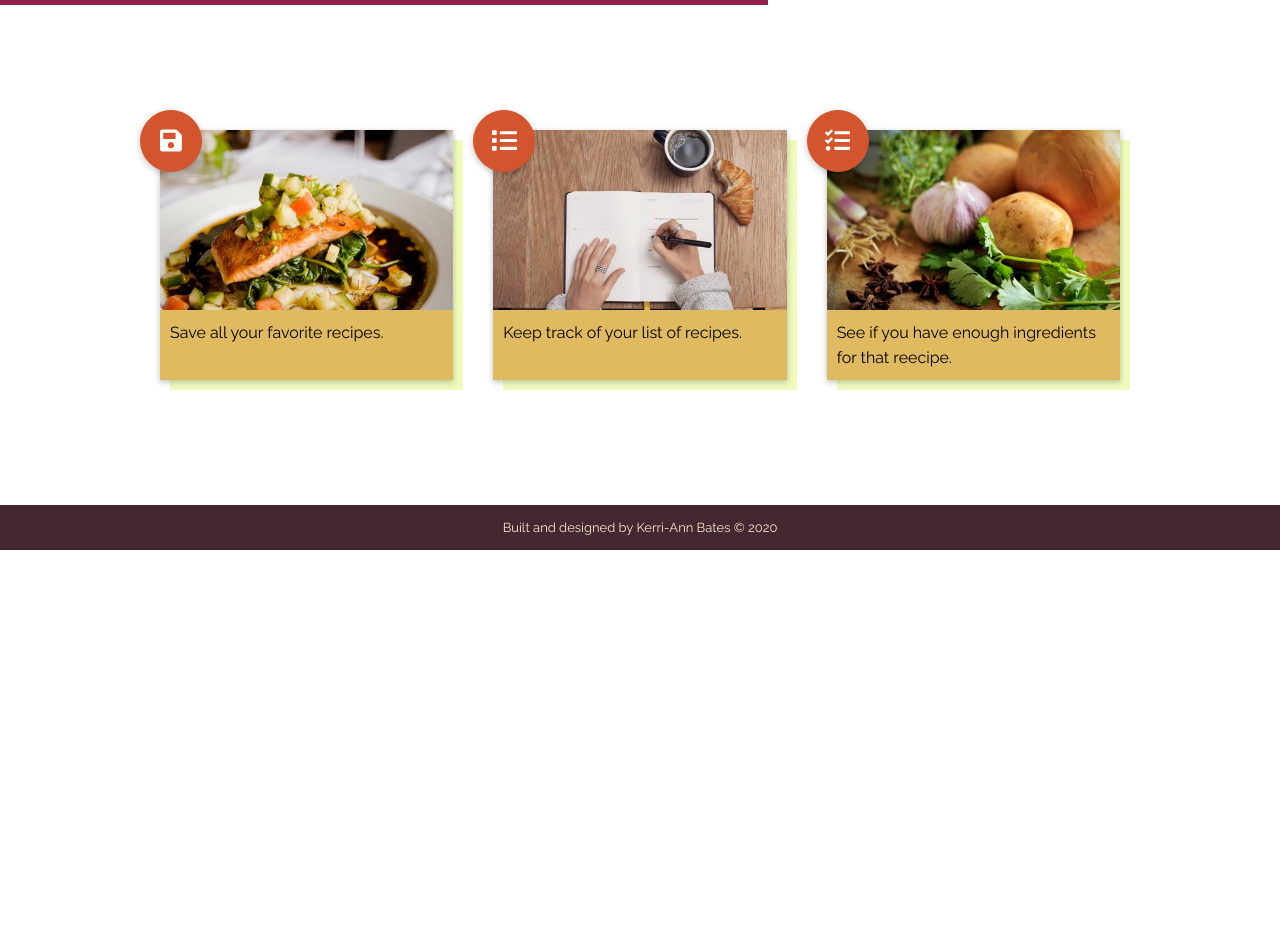
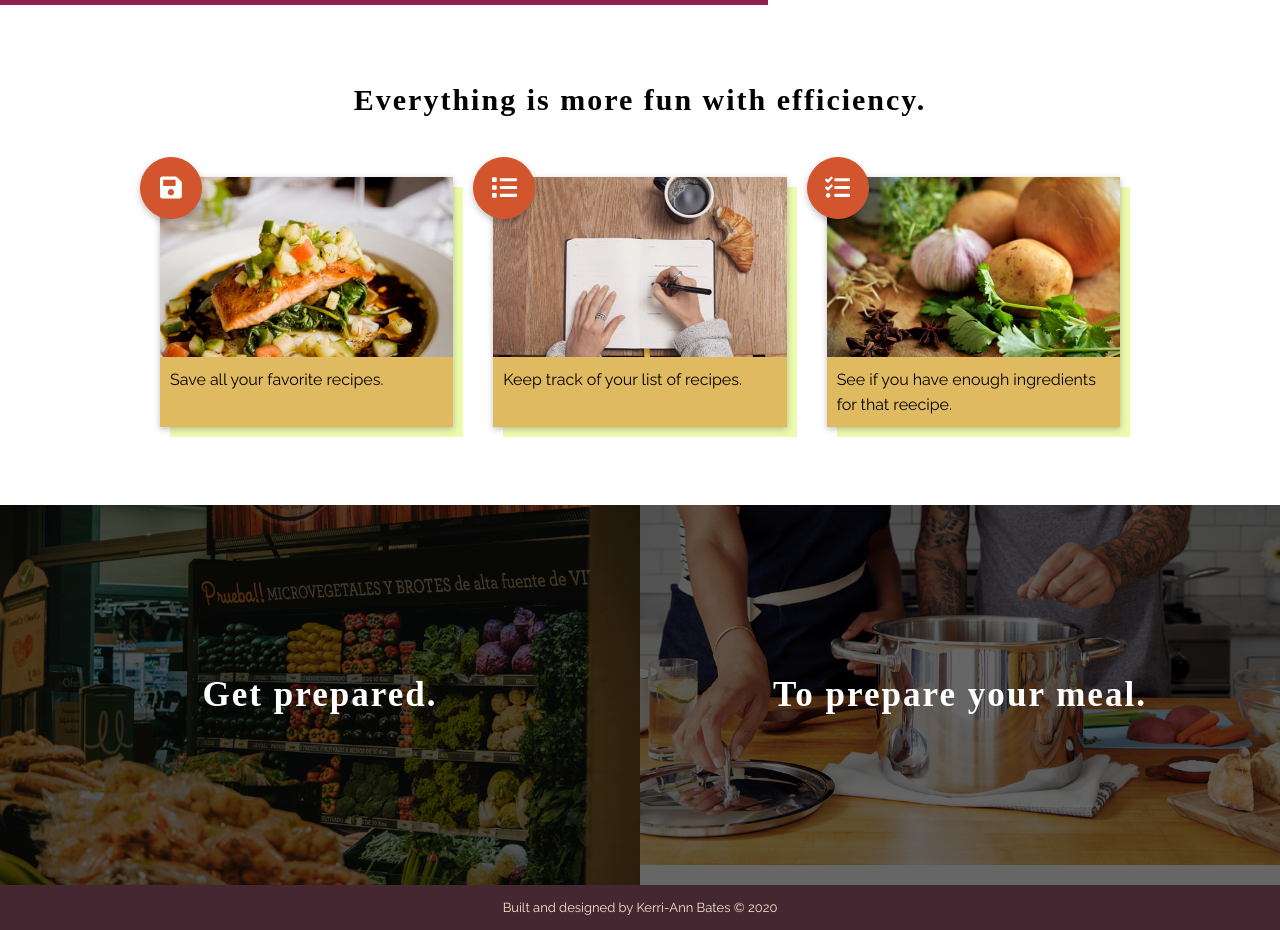
Before and after one commit to Kerri-AnnBates/recipe-app, a React (Create React App) app in the folder app/: page / in a window 1280 px wide. Shown: the part 780-1710 px from the top of the page. Before the commit the page ends 1330 px from the top, so only its background shows below. Built offline with nearby package versions, Linux system fonts and the light colour scheme; a web font is replaced by a local one.

Commit message:
completed home page. Desktop.

```diff
--- a/app/src/components/home/Home.js
+++ b/app/src/components/home/Home.js
@@ -3,6 +3,8 @@ import Header from '../header/Header';
 import ingredientImg from '../../img/ingredients.jpg';
 import listImg from '../../img/list.jpg';
 import favFoodImg from '../../img/fav-dish.jpg';
+import cookingImg from '../../img/cooking3.jpg';
+import groceryImg from '../../img/grocery3.jpg';
 import { FontAwesomeIcon } from '@fortawesome/react-fontawesome'
 
 function home() {
@@ -27,6 +29,7 @@ function home() {
          </div>
          <div className="featured">
             <div className="container">
+               <h2>Everything is more fun with efficiency.</h2>
                <div className="medium-container">
                   <div className="f-grid">
                      <div className="f-box-1 f-box">
@@ -60,6 +63,24 @@ function home() {
                </div>
             </div>
          </div>
+         <div className="closing">
+            <div className="c-sides">
+               <div className="img-wrapper">
+                  <img src={groceryImg} alt="" />
+               </div>
+               <div className="c-text">
+                  <h3>Get prepared.</h3>
+               </div>
+            </div>
+            <div className="c-sides">
+               <div className="img-wrapper">
+                  <img src={cookingImg} alt="" />
+               </div>
+               <div className="c-text">
+                  <h3>To prepare your meal.</h3>
+               </div>
+            </div>
+         </div>
       </div>
    )
 }
--- a/app/src/styles/home.scss
+++ b/app/src/styles/home.scss
@@ -21,7 +21,7 @@
          -webkit-writing-mode: vertical-lr;
          -ms-writing-mode: tb-lr;
          writing-mode: vertical-lr;
-         font-size: 12rem;
+         font-size: $sideFont;
          letter-spacing: 1rem;
          color: rgba(255, 255, 255, 0.4);
          text-transform: uppercase;
@@ -52,16 +52,22 @@
 
 // Features
 .featured {
-   padding: 2rem;
    height: 50rem;
    display: flex;
    align-items: center;
+
+   h2 {
+      font-size: 3rem;
+      text-align: center;
+      margin-bottom: 6rem;
+   }
 }
 
 .f-grid {
    display: grid;
    grid-template-columns: repeat(3, 1fr);
    grid-gap: 4rem;
+   margin-top: 2rem;
 }
 
 .f-box {
@@ -95,7 +101,7 @@
       align-items: center;
       justify-content: center;
       font-size: 2.5rem;
-      box-shadow: 0 2px 6px 0 rgba(32, 33, 36, 0.28);
+      box-shadow: 0 3px 6px 0 $backdropShadow;
    }
 
    .img-container {
@@ -107,3 +113,37 @@
       padding: 1rem;
    }
 }
+
+// Closing section
+.closing {
+   height: 380px;
+   display: flex;
+
+   .c-sides {
+      flex-basis: 50%;
+      position: relative;
+
+      .c-text {
+         background-color: rgba(0,0,0,0.6);
+         color: #fff;
+         position: absolute;
+         top:0;
+         bottom:0;
+         left: 0;
+         right: 0;
+         display: flex;
+         justify-content: center;
+         align-items: center;
+         font-size: 3rem;
+      }
+   }
+
+   .img-wrapper {
+      overflow: hidden;
+      height: 100%;
+   }
+
+   img {
+      width:100%;
+   }
+}
--- a/app/src/styles/variables.scss
+++ b/app/src/styles/variables.scss
@@ -3,4 +3,8 @@ $accentColor: #D3552E;
 $darkMain: #452732;
 $lightAccentColor: #E0BA60;
 $backgroundAccentColor: #E0F779;
-$rgbaBgAccentColor: rgba(224, 247, 121, 0.5);
+$rgbaBgAccentColor: rgba(224, 247, 121, 0.6);
+$backdropShadow: rgba(32, 33, 36, 0.28);
+
+//Fonts
+$sideFont: 12rem;
```
Also changed, not shown: app/src/img/cooking3.jpg (added), app/src/img/grocery3.jpg (added).
